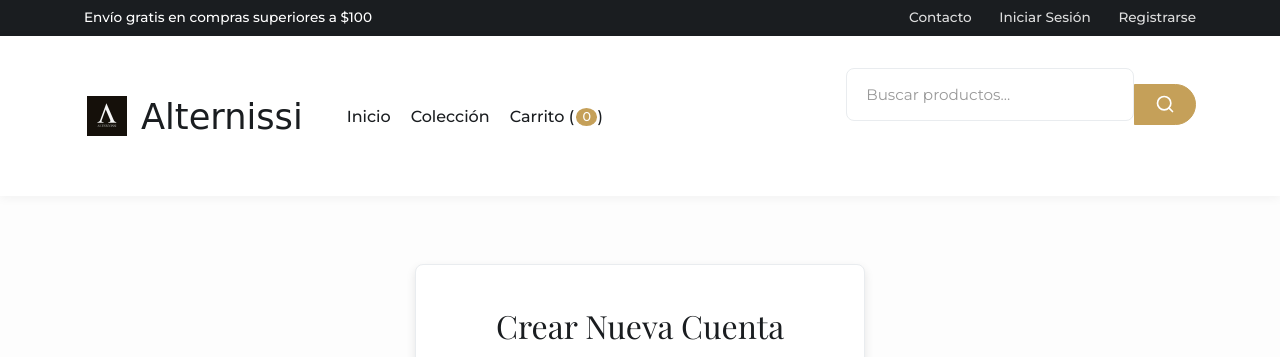
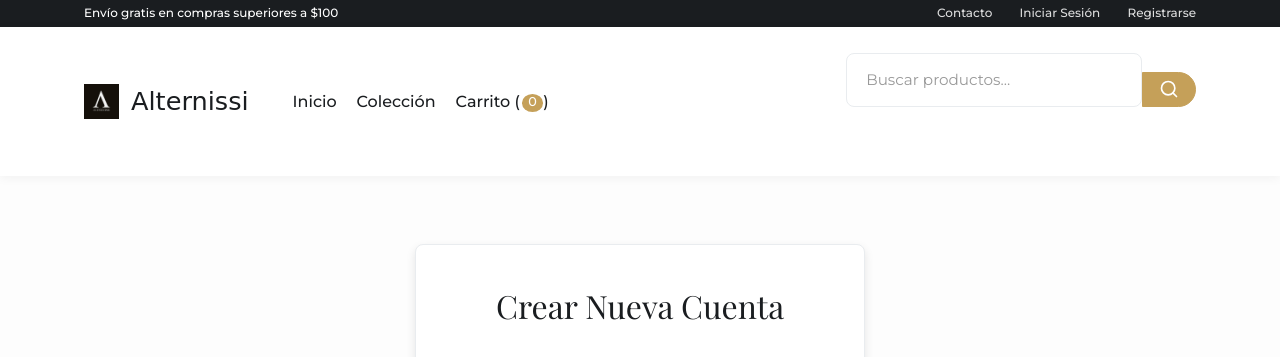
Before and after one commit to sergiorhvenetor/Alternissi, a Django app: page /registro/ in a window 1280 px wide. Shown: the top 357 px of the page. Run offline with Django 5.2, Linux system fonts and the light colour scheme; data comes from the database, SQL or seed files in the repository; some web fonts are replaced.

Commit message:
style: reduce header and top-bar size for better content visibility
- Reduced vertical padding on .top-bar and header
- Shrunk logo image and text dimensions
- Compacted search bar and navigation links
- Updated media queries to ensure a slim layout on mobile devices
- Maintained sticky header functionality while minimizing its vertical footprint

Co-authored-by: sergiorhvenetor <118022314+sergiorhvenetor@users.noreply.github.com>

```diff
--- a/post/static/post/css/style.css
+++ b/post/static/post/css/style.css
@@ -108,8 +108,8 @@ ul, ol {
 .top-bar {
     background-color: var(--color-dark-gray);
     color: var(--color-white);
-    padding: 0.4rem 0;
-    font-size: 0.85rem;
+    padding: 0.2rem 0;
+    font-size: 0.75rem;
     font-weight: 500;
 }
 
@@ -135,7 +135,7 @@ ul, ol {
 /* --- Header y Navegación --- */
 header {
     background-color: var(--color-white);
-    padding: 0.75rem 0;
+    padding: 0.4rem 0;
     box-shadow: 0 2px 10px rgba(0,0,0,0.05);
     position: sticky;
     top: 0;
@@ -157,14 +157,14 @@ header .container {
 }
 
 .logo img {
-    width: 45px;
-    height: 45px;
+    width: 35px;
+    height: 35px;
     object-fit: contain;
 }
 
 .logo-text {
     font-family: 'Style Script', cursive;
-    font-size: 2.2rem;
+    font-size: 1.6rem;
     color: var(--color-dark-gray);
     margin: 0;
     line-height: 1;
@@ -246,7 +246,7 @@ header nav ul li a.active::after { /* Para marcar la página activa si se implem
     background-color: var(--color-accent);
     border: 1px solid var(--color-accent);
     color: var(--color-white);
-    padding: 0.6rem 1.25rem;
+    padding: 0.4rem 1rem;
     cursor: pointer;
     display: flex;
     align-items: center;
@@ -1697,5 +1744,5 @@ form textarea::placeholder {
 }
 
 .logo-img {
-    max-height: 40px;
-}
+    max-height: 35px;
+}
```
Also changed, not shown: other parts of post/static/post/css/style.css (+51 -4 lines).
